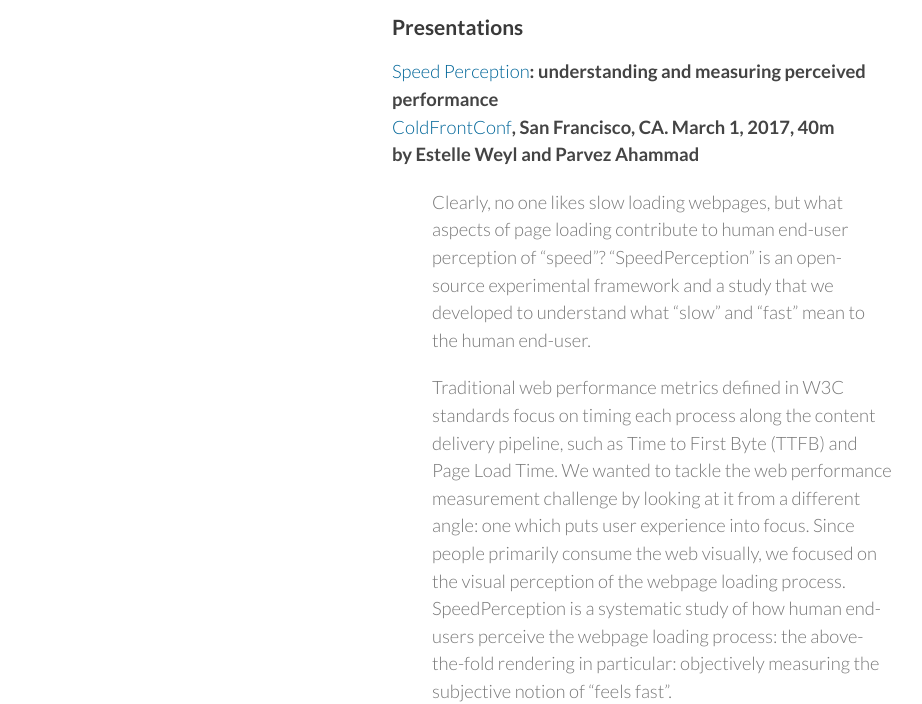
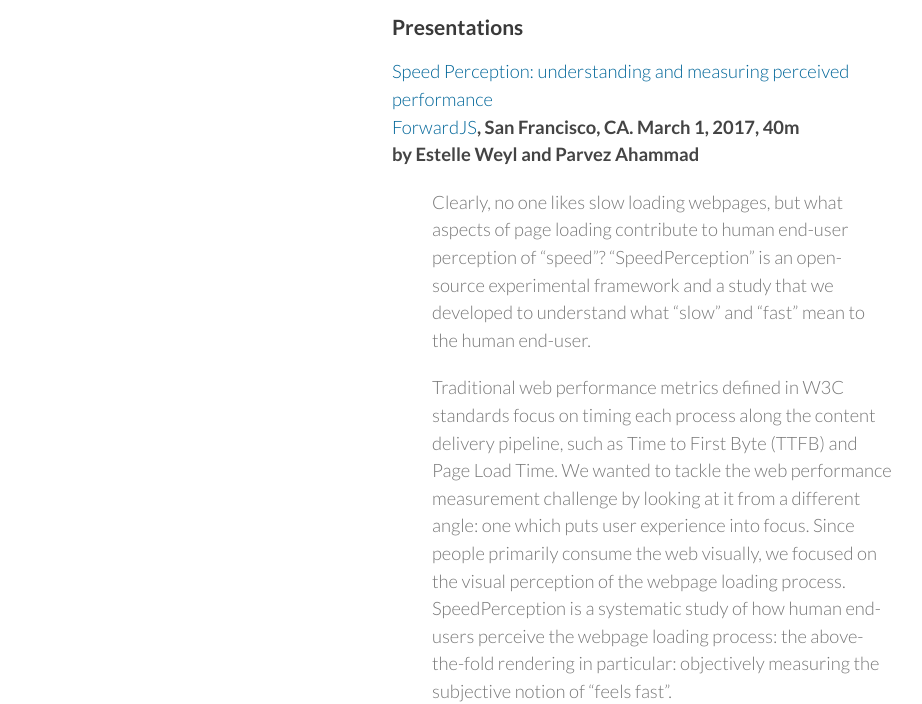
Before and after one commit to jasvir/instartlogic.github.io, a plain HTML site: page index.html in a window 1280 px wide. Shown: the part 98-802 px from the top of the page, without its empty margins (178-1100 px from the left). Drawn offline with Linux system fonts and the light colour scheme.

Commit message:
added speedperception

```diff
--- a/index.html
+++ b/index.html
@@ -16,8 +16,8 @@
     <h2>Presentations</h2>
     <dl>
 <dt>
-<p><a href="http://instartlogic.github.io/p/spdperception">Speed Perception</a>: understanding and measuring perceived performance<br>
-<a href="https://forwardjs.com">ColdFrontConf</a>, San Francisco, CA. March 1, 2017, 40m <br/>
+<p><a href="http://instartlogic.github.io/p/spdperception">Speed Perception: understanding and measuring perceived performance</a><br>
+<a href="https://forwardjs.com">ForwardJS</a>, San Francisco, CA. March 1, 2017, 40m <br/>
     by Estelle Weyl and
 Parvez Ahammad </dt>
 </dt>
```
